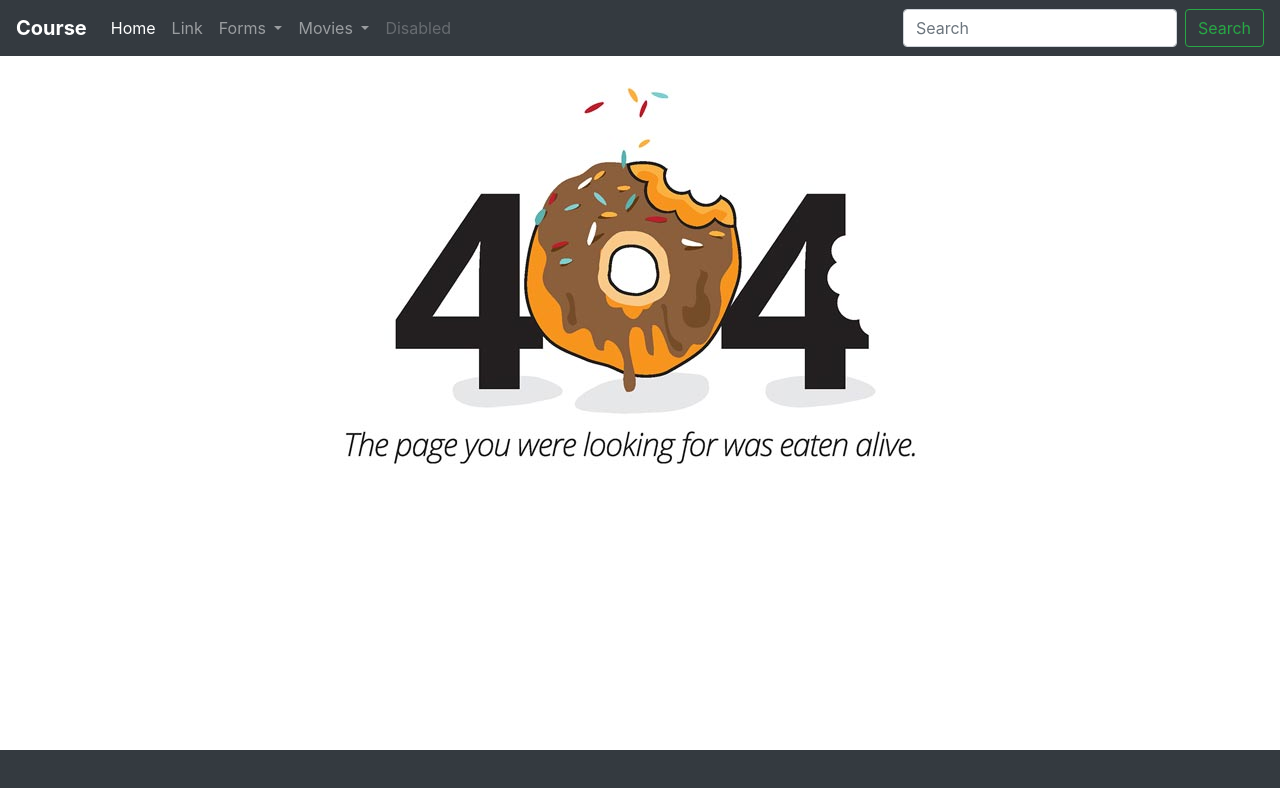
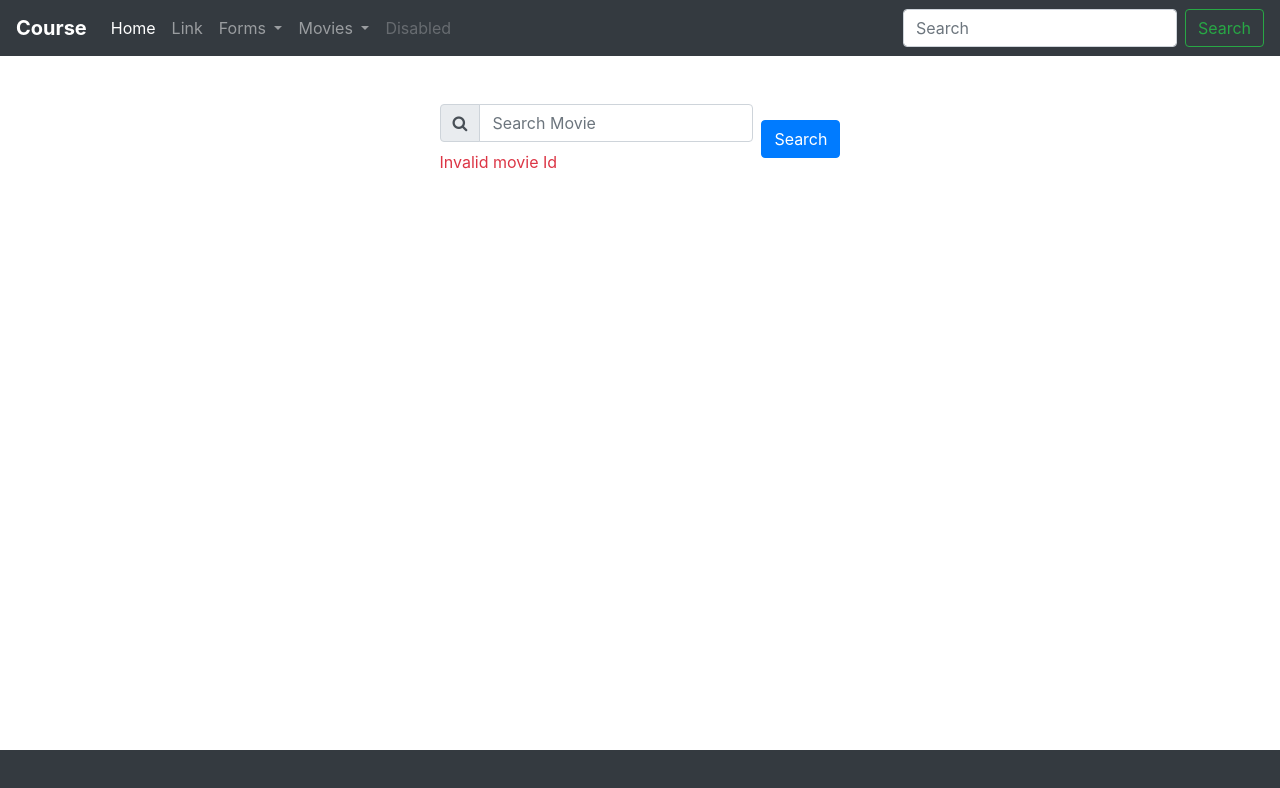
Before and after one commit to vivekkumar27june88/course-angular-form-declarative, an Angular app: page /search-movie/0 in a window 1280 px wide. Shown: the top 788 px of the page. Built offline with nearby package versions, Linux system fonts and the light colour scheme; no server answers.

Commit message:
Route :: Data Resolve :: Observable

```diff
--- a/src/app/components/top-toolbar/top-toolbar.component.html
+++ b/src/app/components/top-toolbar/top-toolbar.component.html
@@ -64,13 +64,20 @@
         </a>
         <div class="dropdown-menu"
           aria-labelledby="navbarDropdown">
+
           <a class="dropdown-item"
             routerLinkActive="active"
             [routerLink]="['/featured-movies']">Featured Movies</a>
+
           <div class="dropdown-divider"></div>
           <a class="dropdown-item"
             routerLinkActive="active"
             [routerLink]="['/popular-movies']">Popular Movies</a>
+
+          <div class="dropdown-divider"></div>
+          <a class="dropdown-item"
+            routerLinkActive="active"
+            [routerLink]="['/search-movie', 0]">Search Movie By Id</a>
         </div>
       </li>
 
--- a/src/app/modules/movies/movie-details-iii-query/movie-details-iii-query.component.html
+++ b/src/app/modules/movies/movie-details-iii-query/movie-details-iii-query.component.html
@@ -17,4 +17,3 @@
       class="btn btn-danger"><i class="fa fa-arrow-left mr-3"></i> <span>Back to Movies List</span></a>
   </div>
 </div>
-HELLO
--- a/src/app/modules/movies/movies-routing.module.ts
+++ b/src/app/modules/movies/movies-routing.module.ts
@@ -5,7 +5,11 @@ import { MovieDetailsIIComponent } from "./movie-details-ii/movie-details-ii.com
 import { MovieDetailsIIIQueryComponent } from "./movie-details-iii-query/movie-details-iii-query.component";
 import { MovieDetailsComponent } from "./movie-details/movie-details.component";
 import { PopularMoviesComponent } from "./popular-movies/popular-movies.component";
-import { PopularMoviesDataResolverService } from "./services";
+import { SearchMovieComponent } from "./search-movie/search-movie.component";
+import {
+  PopularMoviesDataResolverService,
+  SearchMovieDataResolverService
+} from "./services";
 
 const routes: Routes = [
   {
@@ -33,6 +37,13 @@ const routes: Routes = [
     resolve: {
       popularMovies: PopularMoviesDataResolverService
     }
+  },
+  {
+    path: "search-movie/:movieId",
+    component: SearchMovieComponent,
+    resolve: {
+      searchedMovie: SearchMovieDataResolverService
+    }
   }
 ];
 
--- /dev/null
+++ b/src/app/modules/movies/search-movie/search-movie.component.html
@@ -0,0 +1,113 @@
+<div>
+  <form #form="ngForm"
+    class="form-inline d-flex flex-row justify-content-center align-items-center m-5"
+    (ngSubmit)="submitMovieSearchForm(form)">
+
+    <div>
+      <div class="input-group mb-2 mr-sm-2">
+        <div class="input-group-prepend">
+          <div class="input-group-text"><i class="fa fa-search"></i></div>
+        </div>
+        <input type="text"
+          class="form-control"
+          id="search-input"
+          name="search-input"
+          ngModel
+          placeholder="Search Movie">
+      </div>
+      <div *ngIf="searchError!.msg"
+        class="text-danger">{{searchError.msg}}</div>
+    </div>
+
+    <button type="submit"
+      class="btn btn-primary my-1">Search</button>
+  </form>
+</div>
+
+<div>
+  <div class="card my-5 mx-auto"
+    style="max-width: 700px;"
+    *ngIf="!searchError!.msg">
+    <img src="{{searchedMovie.imageBaseUrl+searchedMovie.data.backdrop_path}}"
+      class="card-img-top"
+      alt="">
+    <div class="card-body">
+      <h5 class="card-title">{{searchedMovie?.data.title}}</h5>
+      <p class="card-text">{{searchedMovie?.data!.overview}}</p>
+    </div>
+  </div>
+</div>
+
+
+<!-- {
+  "data": {
+    "adult": false,
+    "backdrop_path": "/z2QUexmccqrvw1kDMw3R8TxAh5E.jpg",
+    "belongs_to_collection": null,
+    "budget": 0,
+    "genres": [
+      {
+        "id": 18,
+        "name": "Drama"
+      },
+      {
+        "id": 80,
+        "name": "Crime"
+      },
+      {
+        "id": 35,
+        "name": "Comedy"
+      }
+    ],
+    "homepage": null,
+    "id": 2,
+    "imdb_id": "tt0094675",
+    "original_language": "fi",
+    "original_title": "Ariel",
+    "overview": "Taisto Kasurinen is a Finnish coal miner whose father has just committed suicide and who is framed for a crime he did not commit. In jail, he starts to dream about leaving the country and starting a new life. He escapes from prison but things don't go as planned...",
+    "popularity": 8.848,
+    "poster_path": "/gZCJZOn4l0Zj5hAxsMbxoS6CL0u.jpg",
+    "production_companies": [
+      {
+        "id": 2303,
+        "logo_path": null,
+        "name": "Villealfa Filmproductions",
+        "origin_country": "FI"
+      }
+    ],
+    "production_countries": [
+      {
+        "iso_3166_1": "FI",
+        "name": "Finland"
+      }
+    ],
+    "release_date": "1988-10-21",
+    "revenue": 0,
+    "runtime": 73,
+    "spoken_languages": [
+      {
+        "iso_639_1": "de",
+        "name": "Deutsch"
+      },
+      {
+        "iso_639_1": "fi",
+        "name": "suomi"
+      }
+    ],
+    "status": "Released",
+    "tagline": "",
+    "title": "Ariel",
+    "video": false,
+    "vote_average": 6.9,
+    "vote_count": 86
+  },
+  "imageBaseUrl": "https://image.tmdb.org/t/p/w1280/"
+} -->
+
+<!--
+  MOVIE ID
+  "id": 474350,
+  "id": 423204,
+  "id": 330457,
+  "id": 513409,
+-->
--- /dev/null
+++ b/src/app/modules/movies/search-movie/search-movie.component.ts
@@ -0,0 +1,32 @@
+import { Component, OnInit } from "@angular/core";
+import { NgForm } from "@angular/forms";
+import { ActivatedRoute, Router } from "@angular/router";
+
+@Component({
+  selector: "app-search-movie",
+  templateUrl: "./search-movie.component.html",
+  styleUrls: ["./search-movie.component.scss"]
+})
+export class SearchMovieComponent implements OnInit {
+  public searchedMovie: any = {};
+  public searchError: any = {};
+
+  constructor(private activatedRoute: ActivatedRoute, private router: Router) {
+    this.activatedRoute.data.subscribe(data => {
+      console.log(data);
+      if (data.searchedMovie.hasOwnProperty("error")) {
+        this.searchedMovie = {};
+        this.searchError = data.searchedMovie.error;
+      } else {
+        this.searchError = {};
+        this.searchedMovie = data.searchedMovie;
+      }
+    });
+  }
+
+  ngOnInit() {}
+
+  submitMovieSearchForm(form: NgForm) {
+    this.router.navigate(["/search-movie", form.value["search-input"]]);
+  }
+}
--- a/src/app/modules/movies/services/index.ts
+++ b/src/app/modules/movies/services/index.ts
@@ -1,2 +1,3 @@
 export * from "./movies.service";
 export * from "./popular-movies-data-resolver.service";
+export * from "./search-movie-data-resolver.service";
--- a/src/app/modules/movies/services/movies.service.ts
+++ b/src/app/modules/movies/services/movies.service.ts
@@ -15,6 +15,6 @@ export class MoviesService {
   }
 
   getMovieDetailsById(movieId: number) {
-    return this.httpClient.get(`${environment.apiBaseUrl}/movie/${movieId}`);
+    return this.httpClient.get(`${environment.apiBaseUrl}/movies/${movieId}`);
   }
 }
--- /dev/null
+++ b/src/app/modules/movies/services/search-movie-data-resolver.service.ts
@@ -0,0 +1,31 @@
+import { Injectable } from "@angular/core";
+import {
+  ActivatedRouteSnapshot,
+  Resolve,
+  RouterStateSnapshot
+} from "@angular/router";
+import { Observable, of } from "rxjs";
+import { MoviesService } from "./movies.service";
+import { catchError } from "rxjs/operators";
+
+@Injectable({
+  providedIn: "root"
+})
+export class SearchMovieDataResolverService implements Resolve<any> {
+  constructor(private moviesService: MoviesService) {}
+
+  resolve(
+    route: ActivatedRouteSnapshot,
+    state: RouterStateSnapshot
+  ): Observable<any> {
+    const movieId = +route.paramMap.get("movieId");
+    return this.moviesService.getMovieDetailsById(movieId).pipe(
+      catchError(e =>
+        of({
+          data: {},
+          error: { msg: "Invalid movie Id" }
+        })
+      )
+    );
+  }
+}
```
Also changed, not shown: src/app/modules/movies/movies.module.ts (+15 -12 lines), src/app/modules/movies/search-movie/search-movie.component.scss (added).
